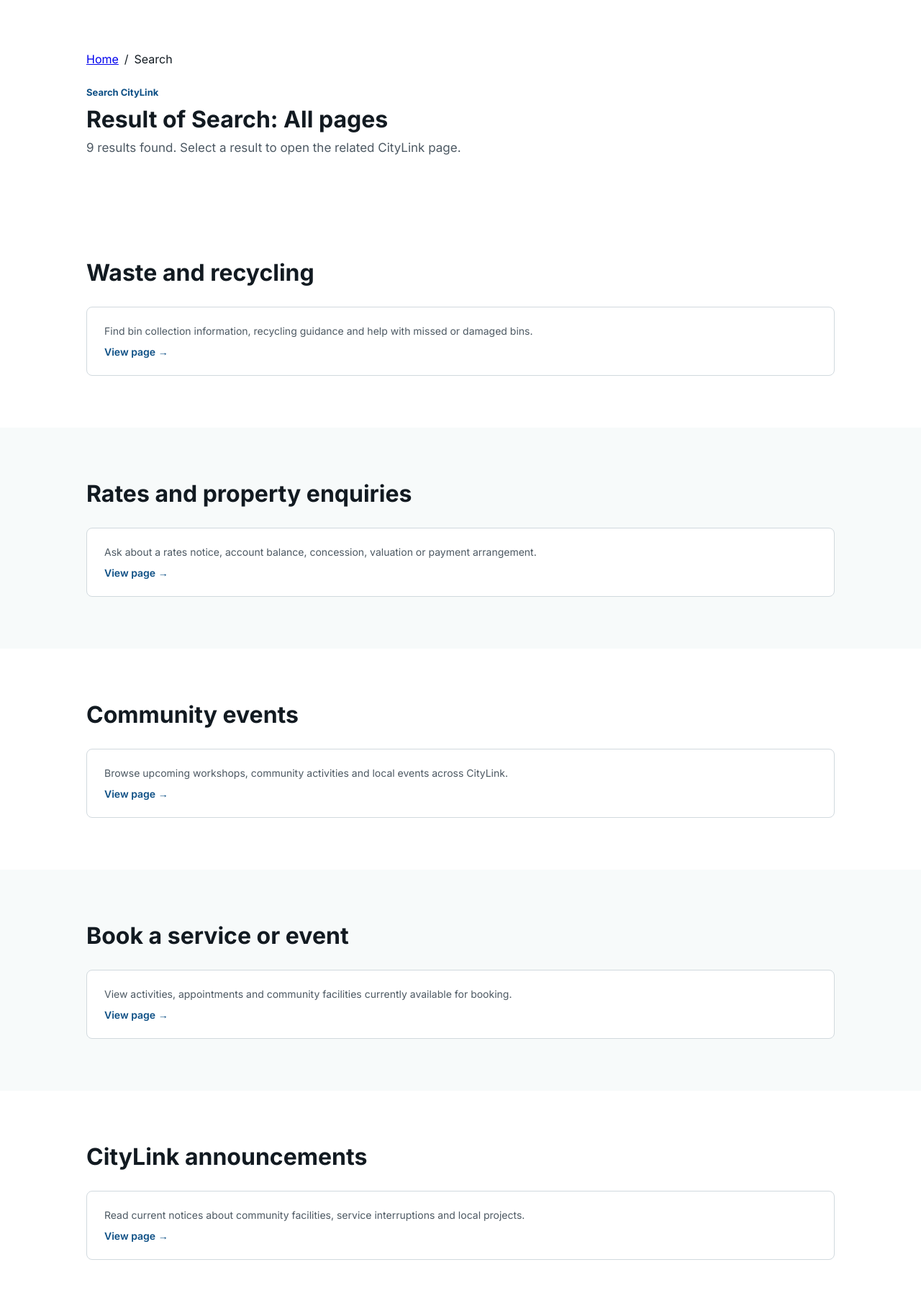
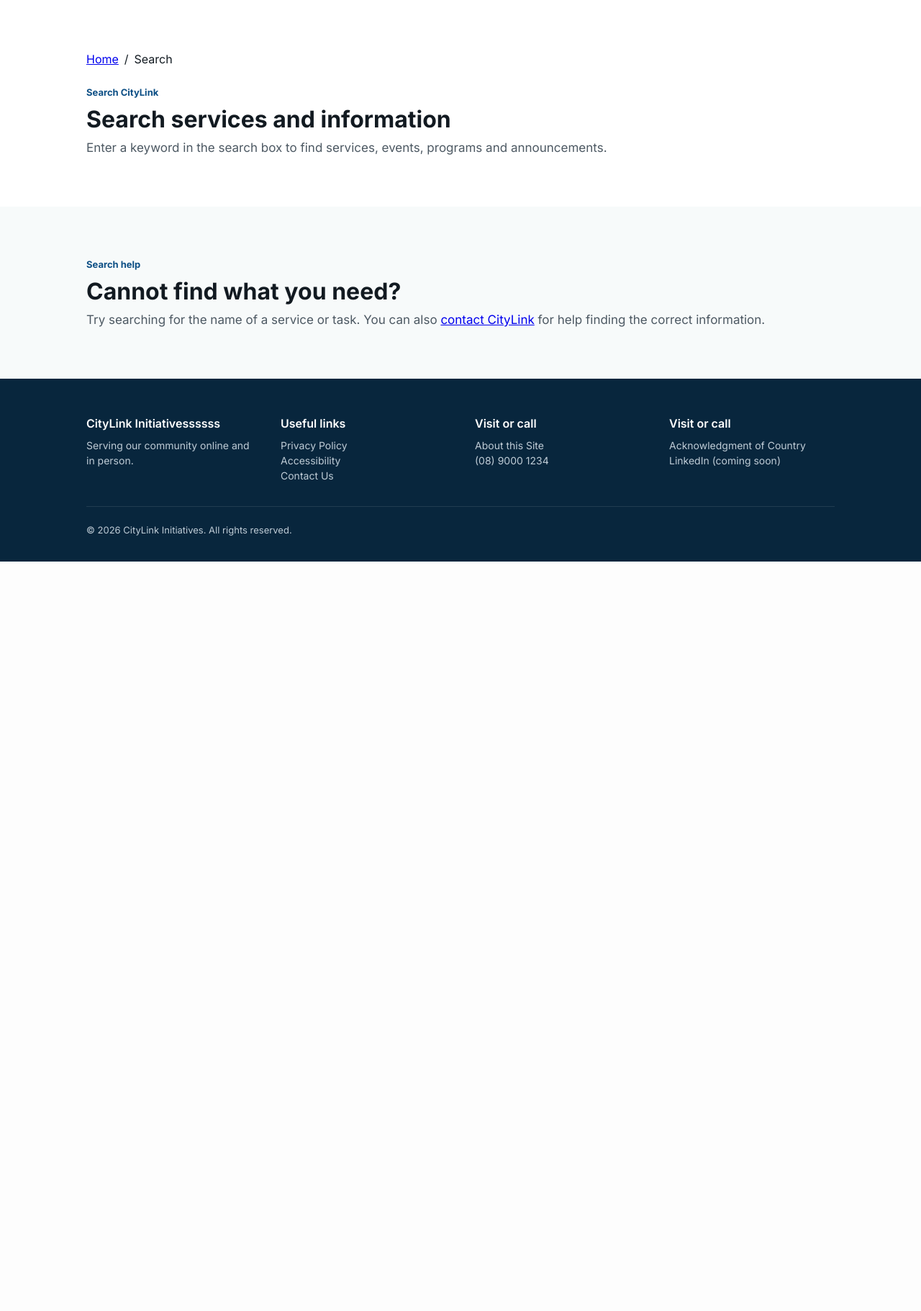
Before and after one commit to Yvonne-tafe/CapstoneProject, a PHP site: page /search.php in a window 1280 px wide. Shown: the part 188-2009 px from the top of the page at 72% size. After the commit the page ends 968 px from the top, so only its background shows below. Run offline with PHP 8.4, Linux system fonts and the light colour scheme.

Commit message:
implement of website search function

```diff
--- /dev/null
+++ b/CapstoneWeb/includes/search_data.php
@@ -0,0 +1,41 @@
+<?php
+require_once __DIR__.'/../config/announcement_data.php';
+require_once __DIR__.'/search_pages.php';
+
+function searchPageData($rawQuery, $rawPage, $db=null) {
+    $data=array('query'=>'','results'=>array(),'total'=>0,'page'=>1,'pages'=>1,'error'=>null);
+    if (!is_string($rawQuery)) { http_response_code(400); $data['error']='Please enter a valid search term.'; return $data; }
+    $data['query']=trim($rawQuery);
+    if ($data['query']==='') { return $data; }
+    if (strlen($data['query'])>400 || !preg_match('//u',$data['query'])) { http_response_code(400); $data['error']='Please use a shorter search term (up to 100 characters).'; return $data; }
+    $page=$rawPage===null?1:servicePositiveInt($rawPage);
+    if ($page===false) { http_response_code(400); $data['error']='Please choose a valid page number.'; return $data; }
+    // Escape LIKE wildcards so user input is matched literally, including % and _.
+    $pattern='%'.strtr($data['query'],array('!'=>'!!','%'=>'!%','_'=>'!_')).'%';
+    $params=array(); $parts=array();
+    $parts[]="SELECT CONCAT('service-',s.service_id) AS result_key,s.service_title AS title,t.service_type_name AS category,COALESCE(NULLIF(s.service_short_desc,''),s.service_desc,'') AS description,CONCAT(CASE t.service_type_name WHEN 'Event' THEN './event.php' WHEN 'Program' THEN './program-detail.php' ELSE './service_detail.php' END,'?service_id=',s.service_id) AS url,(s.service_title LIKE ? ESCAPE '!') AS title_match FROM Service s JOIN ServiceType t ON t.service_type_id=s.service_type_id WHERE s.active_status_id=1 AND t.active_status_id=1 AND t.service_type_name IN ('Event','Program','Service','Facility') AND (s.service_title LIKE ? ESCAPE '!' OR s.service_short_desc LIKE ? ESCAPE '!' OR s.service_desc LIKE ? ESCAPE '!' OR EXISTS (SELECT 1 FROM ServiceWebContent w WHERE w.service_id=s.service_id AND w.content_type IN ('paragraph','list','image') AND (w.content_heading LIKE ? ESCAPE '!' OR w.content_body LIKE ? ESCAPE '!' OR w.content_items LIKE ? ESCAPE '!' OR w.image_caption LIKE ? ESCAPE '!')))";
+    $params=array_fill(0,8,$pattern);
+    $parts[]="SELECT CONCAT('announcement-',a.announcement_id),a.announcement_title,'Announcement',COALESCE(a.announcement_short_desc,''),CONCAT('./announcement-detail.php?announcement_id=',a.announcement_id),(a.announcement_title LIKE ? ESCAPE '!')".announcementPublicFrom()." AND (a.announcement_title LIKE ? ESCAPE '!' OR a.announcement_short_desc LIKE ? ESCAPE '!' OR EXISTS (SELECT 1 FROM AnnouncementWebContent w WHERE w.announcement_id=a.announcement_id AND w.content_type IN ('paragraph','list','image') AND (w.content_heading LIKE ? ESCAPE '!' OR w.content_body LIKE ? ESCAPE '!' OR w.content_items LIKE ? ESCAPE '!' OR w.image_caption LIKE ? ESCAPE '!')))";
+    $params=array_merge($params,array_fill(0,7,$pattern));
+    foreach (searchFixedPages() as $index=>$fixed) {
+        $parts[]="SELECT ? AS result_key,? AS title,? AS category,? AS description,? AS url,(? LIKE ? ESCAPE '!') AS title_match FROM DUAL WHERE ? LIKE ? ESCAPE '!'";
+        $params=array_merge($params,array('page-'.$index,$fixed['title'],$fixed['category'],$fixed['description'],$fixed['url'],$fixed['title'],$pattern,$fixed['title'].' '.$fixed['category'].' '.$fixed['description'].' '.$fixed['keywords'],$pattern));
+    }
+    // EXISTS avoids duplicates when several content blocks match the same record.
+    $from=' FROM ('.implode(' UNION ALL ',$parts).') search_results';
+    try {
+        if ($db===null) { $db=serviceDatabase(); } $q=$db->prepare('SELECT COUNT(*)'.$from); $q->execute($params);
+        $data['total']=(int)$q->fetchColumn(); $q->closeCursor();
+        $data['pages']=max(1,(int)ceil($data['total']/10)); $data['page']=$page;
+        if ($page>$data['pages']) { http_response_code(404); $data['error']='This page does not exist. Please return to the first page.'; return $data; }
+        $q=$db->prepare('SELECT *'.$from.' ORDER BY title_match DESC,title ASC,result_key ASC LIMIT 10 OFFSET '.(($page-1)*10));
+        $q->execute($params); $data['results']=$q->fetchAll(PDO::FETCH_ASSOC); $q->closeCursor();
+        foreach ($data['results'] as &$row) {
+            $text=trim(preg_replace('/\s+/u',' ',strip_tags($row['description'])));
+            preg_match('/^.{0,200}/us',$text,$match); $row['description']=$match[0].(strlen($match[0])<strlen($text)?'…':'');
+        } unset($row);
+    } catch (Exception $e) { error_log('Search: '.$e->getMessage()); http_response_code(503); $data['error']='Search is temporarily unavailable. Please try again later.'; }
+    return $data;
+}
+
+function searchPageUrl($query,$page) { return './search.php?'.http_build_query(array('q'=>$query,'page'=>$page)); }
--- /dev/null
+++ b/CapstoneWeb/includes/search_pages.php
@@ -0,0 +1,68 @@
+<?php
+function searchFixedPages() {
+return [
+    [
+        'title' => 'Waste and recycling',
+        'category' => 'Service',
+        'description' => 'Find bin collection information, recycling guidance and help with missed or damaged bins.',
+        'url' => './waste-management.php',
+        'keywords' => 'waste rubbish recycling bins collection hard waste',
+    ],
+    [
+        'title' => 'Rates and property enquiries',
+        'category' => 'Service',
+        'description' => 'Ask about a rates notice, account balance, concession, valuation or payment arrangement.',
+        'url' => './rates-enquiry.php',
+        'keywords' => 'rates property notice payment account valuation concession',
+    ],
+    [
+        'title' => 'Community events',
+        'category' => 'Events',
+        'description' => 'Browse upcoming workshops, community activities and local events across CityLink.',
+        'url' => './events.php',
+        'keywords' => 'events activities workshops community calendar',
+    ],
+    [
+        'title' => 'Book a service or event',
+        'category' => 'Bookings',
+        'description' => 'View activities, appointments and community facilities currently available for booking.',
+        'url' => './booking.php',
+        'keywords' => 'booking reserve appointment facility venue workshop',
+    ],
+    [
+        'title' => 'CityLink announcements',
+        'category' => 'News',
+        'description' => 'Read current notices about community facilities, service interruptions and local projects.',
+        'url' => './announcements.php',
+        'keywords' => 'announcements news notices updates works closure',
+    ],
+    [
+        'title' => 'Contact CityLink',
+        'category' => 'Contact',
+        'description' => 'Find phone, email and service centre details for help with CityLink services.',
+        'url' => './contact.php',
+        'keywords' => 'contact phone email address help support',
+    ],
+    [
+        'title' => 'Send feedback',
+        'category' => 'Feedback',
+        'description' => 'Submit a compliment, suggestion, complaint or report an issue with the website.',
+        'url' => './feedback.php',
+        'keywords' => 'feedback complaint compliment suggestion website issue',
+    ],
+    [
+        'title' => 'Accessibility',
+        'category' => 'Website information',
+        'description' => 'Learn about CityLink accessibility support and ways to request information in another format.',
+        'url' => './accessibility.php',
+        'keywords' => 'accessibility accessible assistance format disability',
+    ],
+    [
+        'title' => 'Privacy at CityLink',
+        'category' => 'Website information',
+        'description' => 'Read how CityLink intends to collect, use, store and protect personal information.',
+        'url' => './privacy.php',
+        'keywords' => 'privacy personal information data security policy',
+    ],
+];
+}
--- a/CapstoneWeb/search.php
+++ b/CapstoneWeb/search.php
@@ -1,134 +1,59 @@
 <?php
-require_once __DIR__ . '/layout.php';
-
-$query = isset($_GET['q']) ? trim($_GET['q']) : '';
-$pages = [
-    [
-        'title' => 'Waste and recycling',
-        'category' => 'Service',
-        'description' => 'Find bin collection information, recycling guidance and help with missed or damaged bins.',
-        'url' => './waste-management.php',
-        'keywords' => 'waste rubbish recycling bins collection hard waste',
-    ],
-    [
-        'title' => 'Rates and property enquiries',
-        'category' => 'Service',
-        'description' => 'Ask about a rates notice, account balance, concession, valuation or payment arrangement.',
-        'url' => './rates-enquiry.php',
-        'keywords' => 'rates property notice payment account valuation concession',
-    ],
-    [
-        'title' => 'Community events',
-        'category' => 'Events',
-        'description' => 'Browse upcoming workshops, community activities and local events across CityLink.',
-        'url' => './events.php',
-        'keywords' => 'events activities workshops community calendar',
-    ],
-    [
-        'title' => 'Book a service or event',
-        'category' => 'Bookings',
-        'description' => 'View activities, appointments and community facilities currently available for booking.',
-        'url' => './booking.php',
-        'keywords' => 'booking reserve appointment facility venue workshop',
-    ],
-    [
-        'title' => 'CityLink announcements',
-        'category' => 'News',
-        'description' => 'Read current notices about community facilities, service interruptions and local projects.',
-        'url' => './announcements.php',
-        'keywords' => 'announcements news notices updates works closure',
-    ],
-    [
-        'title' => 'Contact CityLink',
-        'category' => 'Contact',
-        'description' => 'Find phone, email and service centre details for help with CityLink services.',
-        'url' => './contact.php',
-        'keywords' => 'contact phone email address help support',
-    ],
-    [
-        'title' => 'Send feedback',
-        'category' => 'Feedback',
-        'description' => 'Submit a compliment, suggestion, complaint or report an issue with the website.',
-        'url' => './feedback.php',
-        'keywords' => 'feedback complaint compliment suggestion website issue',
-    ],
-    [
-        'title' => 'Accessibility',
-        'category' => 'Website information',
-        'description' => 'Learn about CityLink accessibility support and ways to request information in another format.',
-        'url' => './accessibility.php',
-        'keywords' => 'accessibility accessible assistance format disability',
-    ],
-    [
-        'title' => 'Privacy at CityLink',
-        'category' => 'Website information',
-        'description' => 'Read how CityLink intends to collect, use, store and protect personal information.',
-        'url' => './privacy.php',
-        'keywords' => 'privacy personal information data security policy',
-    ],
-];
-
-$results = $pages;
-if ($query !== '') {
-    $results = array_values(array_filter($pages, function ($page) use ($query) {
-        $searchableText = $page['title'] . ' ' . $page['category'] . ' ' . $page['description'] . ' ' . $page['keywords'];
-        return stripos($searchableText, $query) !== false;
-    }));
-}
-
+require_once __DIR__.'/includes/search_data.php';
+$data=searchPageData(isset($_GET['q'])?$_GET['q']:'',isset($_GET['page'])?$_GET['page']:null);
+$query=$data['query'];
+require_once __DIR__.'/layout.php';
 showHeader('Search');
 ?>
-
 <div class="service1-section">
-  <?php showBreadcrumb([
-    'Search' => null,
-  ]); ?>
-
+  <?php showBreadcrumb(array('Search'=>null)); ?>
   <div class="section-header">
     <span class="section-badge">Search CityLink</span>
-    <h1 id="search-results-heading">Result of Search: <?= $query === '' ? 'All pages' : '“' . htmlspecialchars($query, ENT_QUOTES, 'UTF-8') . '”' ?></h1>
-    <p><?= count($results) ?> <?= count($results) === 1 ? 'result' : 'results' ?> found. Select a result to open the related CityLink page.</p>
+    <h1 id="search-results-heading"><?= $query===''?'Search services and information':'Result of Search: “'.serviceEscape($query).'”' ?></h1>
+    <?php if ($data['error']): ?>
+      <p role="alert"><?= serviceEscape($data['error']) ?> <a href="<?= serviceEscape(searchPageUrl($query,1)) ?>">Return to search</a></p>
+    <?php elseif ($query===''): ?>
+      <p>Enter a keyword in the search box to find services, events, programs and announcements.</p>
+    <?php elseif ($data['total']): ?>
+      <p><?= $data['total'] ?> results found. Showing <?= ($data['page']-1)*10+1 ?>–<?= min($data['page']*10,$data['total']) ?>. Select a result to open the related CityLink page.</p>
+    <?php endif; ?>
   </div>
 </div>
-
-<?php if (count($results) > 0): ?>
-  <?php foreach ($results as $index => $result): ?>
-    <?php $sectionClass = $index % 2 === 0 ? 'service1-section' : 'service2-section'; ?>
-    <section class="<?= $sectionClass ?>" aria-labelledby="search-result-<?= $index ?>">
+<?php if (!$data['error'] && $query!==''): ?>
+  <?php foreach ($data['results'] as $index=>$result): ?>
+    <section class="<?= $index%2===0?'service1-section':'service2-section' ?>" aria-labelledby="search-result-<?= $index ?>">
       <div class="section-header">
-        <h2 id="search-result-<?= $index ?>"><?= htmlspecialchars($result['title'], ENT_QUOTES, 'UTF-8') ?></h2>
+        <span class="section-badge"><?= serviceEscape($result['category']) ?></span>
+        <h2 id="search-result-<?= $index ?>"><?= serviceEscape($result['title']) ?></h2>
       </div>
-
-    <div class="cards-grid">
+      <div class="cards-grid">
         <article class="service-card">
-          <p class="card-desc"><?= htmlspecialchars($result['description'], ENT_QUOTES, 'UTF-8') ?></p>
-          <a href="<?= htmlspecialchars($result['url'], ENT_QUOTES, 'UTF-8') ?>" class="card-link">View page &rarr;</a>
+          <p class="card-desc"><?= serviceEscape($result['description']) ?></p>
+          <a href="<?= serviceEscape($result['url']) ?>" class="card-link" aria-label="<?= serviceEscape('View '.$result['title']) ?>">View details &rarr;</a>
         </article>
-    </div>
+      </div>
     </section>
   <?php endforeach; ?>
-<?php else: ?>
-  <section class="service1-section" aria-labelledby="no-results-heading">
-    <div class="section-header">
-      <span class="section-badge">No results</span>
-      <h2 id="no-results-heading">No matching pages found</h2>
-    </div>
-
-    <div class="cards-grid">
-      <article class="service-card">
+  <?php if (!$data['total']): ?>
+    <section class="service1-section" aria-labelledby="no-results-heading">
+      <div class="section-header"><span class="section-badge">No results</span><h2 id="no-results-heading">沒有符合的結果</h2></div>
+      <div class="cards-grid"><article class="service-card">
         <p class="card-desc">Check the spelling, use fewer words or try a broader term such as “rates”, “waste”, “events” or “contact”.</p>
         <a href="./services.php" class="card-link">Browse all services &rarr;</a>
-      </article>
-    </div>
-  </section>
+      </article></div>
+    </section>
+  <?php elseif ($data['pages']>1): ?>
+    <nav class="service-pagination" aria-label="Search result pages">
+      <?php if ($data['page']>1): ?><a class="btn btn-secondary" href="<?= serviceEscape(searchPageUrl($query,$data['page']-1)) ?>">&larr; Previous</a><?php endif; ?>
+      <span>Page <?= $data['page'] ?> of <?= $data['pages'] ?></span>
+      <?php if ($data['page']<$data['pages']): ?><a class="btn btn-secondary" href="<?= serviceEscape(searchPageUrl($query,$data['page']+1)) ?>">Next &rarr;</a><?php endif; ?>
+    </nav>
+  <?php endif; ?>
 <?php endif; ?>
-
 <section id="search-help" class="service2-section" aria-labelledby="search-help-heading">
   <div class="section-header">
-    <span class="section-badge">Search help</span>
-    <h2 id="search-help-heading">Cannot find what you need?</h2>
+    <span class="section-badge">Search help</span><h2 id="search-help-heading">Cannot find what you need?</h2>
     <p>Try searching for the name of a service or task. You can also <a href="./contact.php">contact CityLink</a> for help finding the correct information.</p>
   </div>
 </section>
-
 <?php showFooter(); ?>
```
